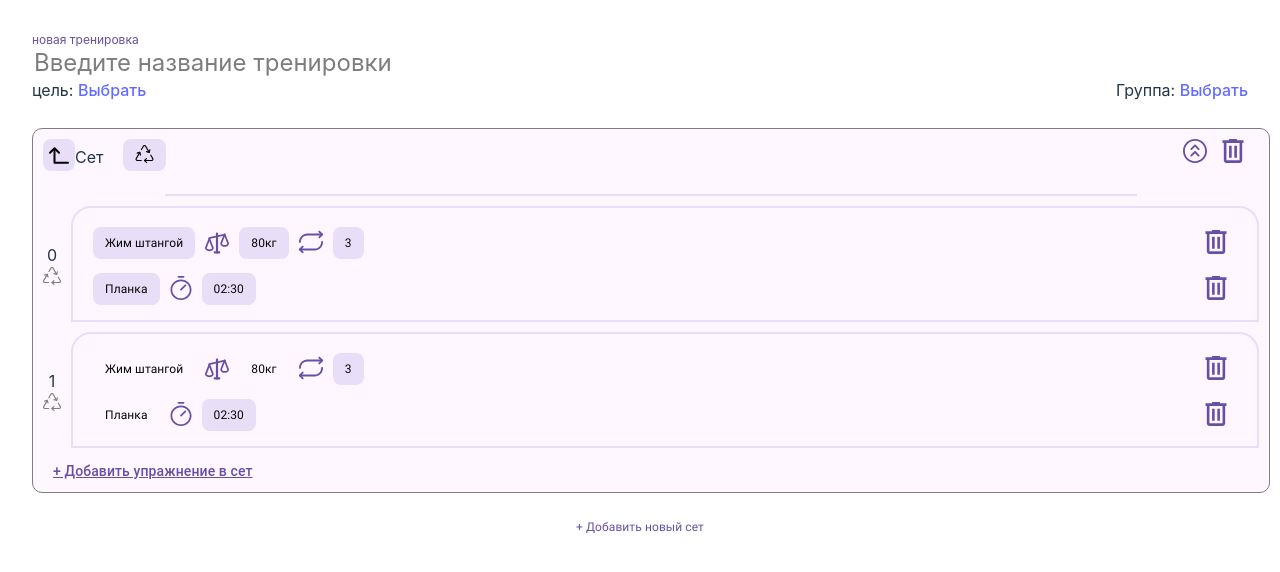
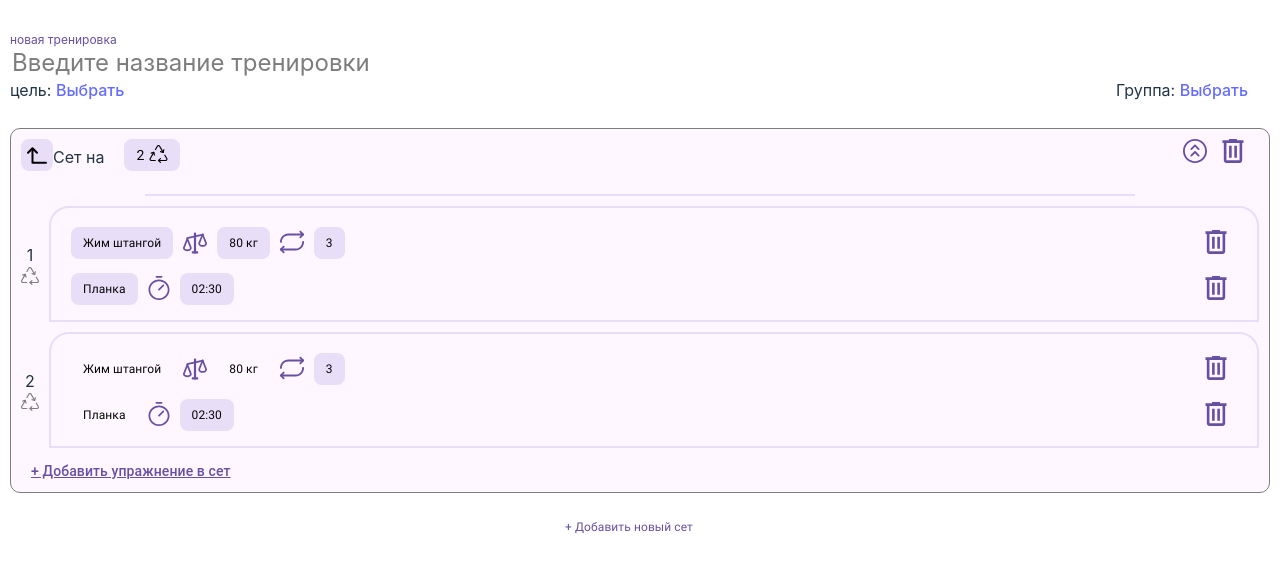
Before and after one commit to Burzhun/Tg-Sport-Bot, a React (Vite) app: page / in a window 1280 px wide. Both pictures are taken after a click on the element 59 px from the left and 155 px from the top of the page. Shown: the top 572 px of the page. Built offline with nearby package versions, Linux system fonts and the light colour scheme.

Commit message:
fix errors

```diff
--- a/src/App.css
+++ b/src/App.css
@@ -7,6 +7,7 @@
   margin: 0 auto;
   padding: 2rem;
   text-align: center;
+  padding-left: 10px;
 }
 
 .logo {
--- a/src/App.jsx
+++ b/src/App.jsx
@@ -16,7 +16,7 @@ function App() {
         [
           {
             name: 'Жим штангой',
-            weight: '80кг',
+            weight: '80',
             repsCount: 3,
           },
           {
@@ -27,7 +27,7 @@ function App() {
         [
           {
             name: 'Жим штангой',
-            weight: '80кг',
+            weight: '80',
             repsCount: 3,
           },
           {
@@ -39,6 +39,7 @@ function App() {
     },
   ]);
   const [selectedSet, setSelectedSet] = useState();
+  const [editedExercise, setEditedExercise] = useState();
 
   const goalItems = [
     {
@@ -136,11 +137,18 @@ function App() {
       if (e.parameters.includes('leadTime')) newExercise.leadTime = '02:30';
       const i = selectedSet;
       console.log(i, newSets, e.parameters, newExercise);
+      if (editedExercise !== undefined) {
+        newSets[i].exercises.forEach((t, j) => {
+          newSets[i].exercises[j][editedExercise] = newExercise;
+        });
+      } else {
         newSets[i].exercises.forEach((t, j) => {
           newSets[i].exercises[j].push(newExercise);
         });
+      }
       setSets(newSets);
       setSelectedSet(undefined);
+      setEditedExercise(undefined);
     },
     [sets, selectedSet],
   );
@@ -156,11 +164,34 @@ function App() {
     setSets(newSets);
   }, [sets]);
 
-  const deleteSet = useCallback((i) => {
+  const deleteSet = useCallback(
+    (i) => {
       const newSets = sets.slice(0);
       newSets.splice(i, 1);
       setSets(newSets);
-  }, []);
+    },
+    [sets],
+  );
+
+  const setRepsCount = useCallback(
+    (i, c) => {
+      const newSets = sets.slice(0);
+      const l = newSets[i].reps;
+      newSets[i].reps = c;
+      console.log(i, c, l, sets);
+      if (l > c) {
+        newSets[i].exercises = newSets[i].exercises.slice(0, c);
+      } else {
+        let t = l;
+        while (t < c) {
+          newSets[i].exercises.push(newSets[i].exercises[0].slice(0));
+          t++;
+        }
+      }
+      setSets(newSets);
+    },
+    [sets],
+  );
 
   return (
     <>
@@ -202,6 +233,8 @@ function App() {
           setSelectedSet={setSelectedSet}
           deleteExercise={deleteExercise}
           deleteSet={deleteSet}
+          setRepsCount={setRepsCount}
+          setEditedExercise={setEditedExercise}
         />
         <div>
           <a
--- a/src/ExcerciseComponent.jsx
+++ b/src/ExcerciseComponent.jsx
@@ -7,13 +7,7 @@ import {
   repIndexIcon,
 } from './icons';
 import { Button, Dropdown } from 'antd';
-const names = [
-  'Жим штангой',
-  'Жим штангой узким хватом',
-  'Жим штангой широким хватом',
-  'Жим штангой в наклонной скамье',
-  'Жим гантелями',
-];
+
 const weights = [...Array(20)].map((v, i) => i * 10 + 10);
 const repsNumber = [...Array(20)].map((v, i) => i + 1);
 const timeValues = [
@@ -38,11 +32,8 @@ function ExcerciseComponent({
   index,
   updateExcercise,
   deleteExercise,
+  setEditedExercise,
 }) {
-  const items = names.map((n) => ({
-    key: n,
-    label: <span onClick={() => updateExcercise('name', n)}>{n}</span>,
-  }));
   const weightItems = weights.map((n) => ({
     key: n,
     label: <span onClick={() => updateExcercise('weight', n)}>{n}</span>,
@@ -59,15 +50,14 @@ function ExcerciseComponent({
   return (
     <div className={'excercise ' + (index > 0 ? 'repeated' : '')}>
       <div className="excercise_left">
-        <Dropdown
-          menu={{
-            items,
+        <span
+          onClick={() => {
+            setEditedExercise();
           }}
-          placement="bottomLeft"
-          arrow
+          className="name name1"
         >
-          <span className="name name1">{ex.name}</span>
-        </Dropdown>
+          {ex.name}
+        </span>
 
         {ex.weight && (
           <React.Fragment>
@@ -79,7 +69,7 @@ function ExcerciseComponent({
               placement="bottomLeft"
               arrow
             >
-              <span className="name name1">{ex.weight}</span>
+              <span className="name name1">{ex.weight} кг</span>
             </Dropdown>
           </React.Fragment>
         )}
--- a/src/SetsComponent.jsx
+++ b/src/SetsComponent.jsx
@@ -12,6 +12,8 @@ import {
   setHideRepsIcon,
 } from './icons';
 import ExcerciseComponent from './ExcerciseComponent';
+import { Dropdown } from 'antd';
+const repsNumber = [...Array(20)].map((v, i) => i + 1);
 
 function SetsComponent({
   sets,
@@ -21,7 +23,19 @@ function SetsComponent({
   setSelectedSet,
   deleteExercise,
   deleteSet,
+  setRepsCount,
+  setEditedExercise,
 }) {
+  const repsItems = (i) =>
+    repsNumber.map((n) => ({
+      key: n,
+      label: (
+        <span key={n} onClick={() => setRepsCount(i, n)}>
+          {n}
+        </span>
+      ),
+    }));
+
   return sets.map((s, i) => (
     <div className="setContainer">
       <div className="set_top">
@@ -34,10 +48,18 @@ function SetsComponent({
           >
             {s.showReps ? setHideRepsIcon : setShowRepsIcon}
           </span>
-          <span>Сет</span>
-          <span className="rep_button">
-            {s.repsCount} {repIcon}
-          </span>
+          <span>Сет на</span>
+          <Dropdown
+            menu={{
+              items: repsItems(i),
+            }}
+            placement="bottomLeft"
+            arrow
+          >
+            <span className="rep_button">
+              {s.reps} {repIcon}
+            </span>
+          </Dropdown>
         </div>
         <div className="top_right">
           <span
@@ -64,7 +86,7 @@ function SetsComponent({
         [...Array(s.exercises.length)].map((elementInArray, repIndex) => (
           <div className="repeatedContainer">
             <div className="rep_index">
-              {repIndex}
+              {repIndex + 1}
               {repIndexIcon}
             </div>
             <div className="repeatedExcercise">
@@ -77,6 +99,10 @@ function SetsComponent({
                   index={repIndex}
                   ex={ex}
                   deleteExercise={(exindex) => deleteExercise(i, exIndex)}
+                  setEditedExercise={() => {
+                    setEditedExercise(exIndex);
+                    setSelectedSet(i);
+                  }}
                 />
               ))}
             </div>
@@ -94,6 +120,10 @@ function SetsComponent({
             ex={ex}
             index={0}
             deleteExercise={(exindex) => deleteExercise(i, exIndex)}
+            setEditedExercise={() => {
+              setEditedExercise(exIndex);
+              setSelectedSet(i);
+            }}
           />
         ))}
       <div style={{ textAlign: 'left', marginLeft: '10px' }}>
```
Lines whose indentation alone changed are shown as unchanged.
